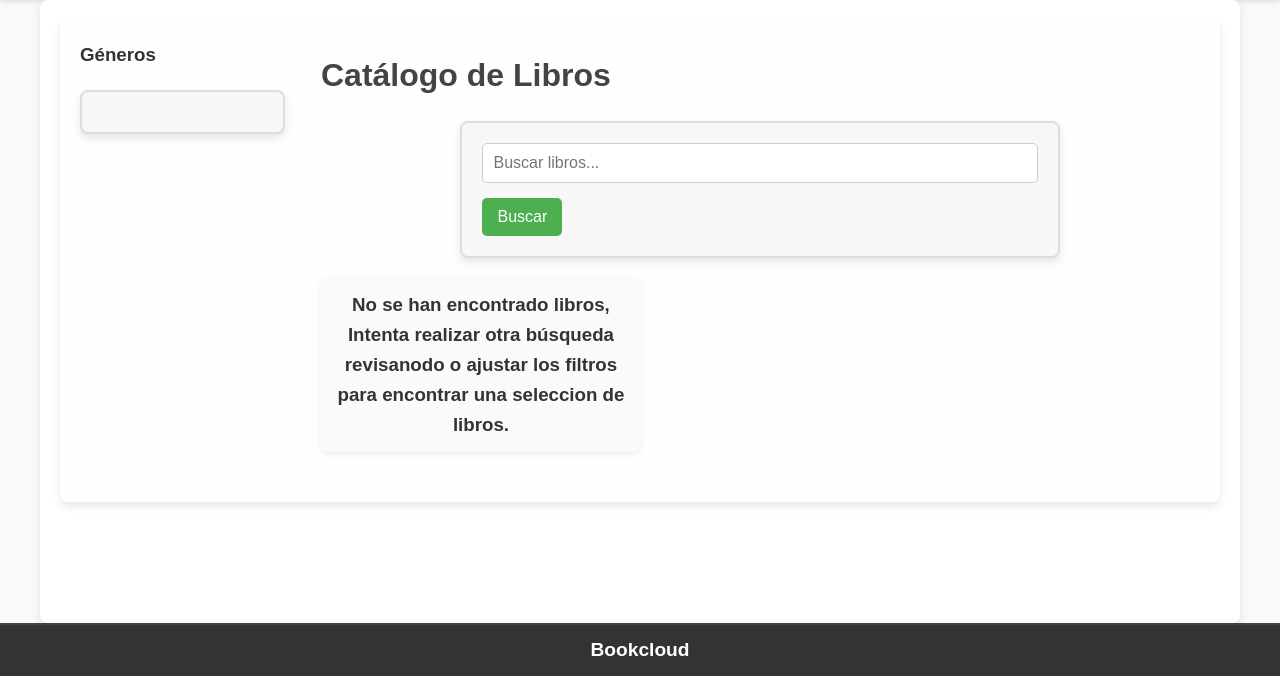
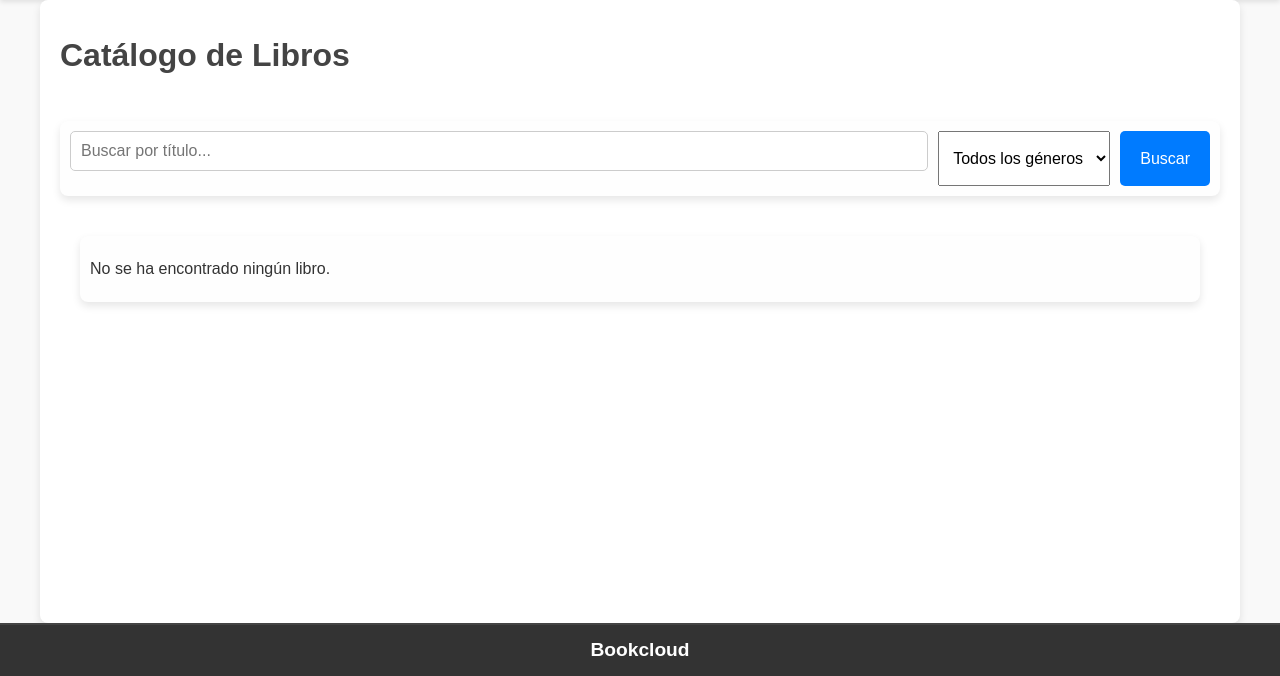
Before and after one commit to davidgarciasolis/bookclout, a PHP site: page /catalogo.php in a window 1280 px wide. Shown: the part 124-800 px from the top of the page. Run offline with PHP 8.4, Linux system fonts and the light colour scheme; data that the repository does not hold is empty; a stand-in replaces the project's code that opens the database connection.

Commit message:
Refactor catalog page layout and enhance search functionality; remove deprecated styles and files.

```diff
--- a/catalogo.php
+++ b/catalogo.php
@@ -3,125 +3,149 @@
 <head>
     <meta charset="UTF-8">
     <meta name="viewport" content="width=device-width, initial-scale=1.0">
-    <title>Catalogo</title>
+    <title>Catálogo de Libros</title>
     <link rel="stylesheet" href="css/styles.css">
+    <style>
+        .search-bar {
+            margin: 20px 0;
+            display: flex;
+            justify-content: center;
+            gap: 10px;
+        }
+
+        .search-bar input, .search-bar select {
+            padding: 10px;
+            font-size: 16px;
+        }
+
+        .search-bar button {
+            padding: 10px 20px;
+            font-size: 16px;
+            background-color: #007BFF;
+            color: white;
+            border: none;
+            cursor: pointer;
+        }
+
+        .search-bar button:hover {
+            background-color: #0056b3;
+        }
+
+        .book-grid {
+            display: grid;
+            grid-template-columns: repeat(auto-fit, minmax(200px, 1fr));
+            gap: 20px;
+            margin: 20px;
+        }
+
+        .book-item {
+            text-align: center;
+            border: 1px solid #ddd;
+            padding: 10px;
+            border-radius: 5px;
+            text-decoration: none;
+            color: inherit;
+            display: block;
+        }
+
+        .book-item:hover {
+            background-color: #f9f9f9;
+            box-shadow: 0 4px 8px rgba(0, 0, 0, 0.1);
+        }
+
+        .book-item img {
+            max-width: 100%;
+            height: auto;
+            border-radius: 5px;
+        }
+
+        .book-item h3 {
+            font-size: 18px;
+            margin: 10px 0;
+        }
+    </style>
 </head>
 <body>
+    <!-- Header -->
+    <?php include 'includes/header.php'; ?>
 
+    <main>
+        <h1>Catálogo de Libros</h1>
 
-
+        <div class="search-bar">
+            <input type="text" id="search" placeholder="Buscar por título...">
+            <select id="genre-filter">
+                <option value="">Todos los géneros</option>
                 <?php
                 include 'autenticacion/conexion.php';
+                $genresQuery = "SELECT DISTINCT genero FROM libros ORDER BY genero";
+                $genresResult = $conn->query($genresQuery);
+
+                if ($genresResult->num_rows > 0) {
+                    while ($genre = $genresResult->fetch_assoc()) {
+                        echo "<option value='" . htmlspecialchars($genre['genero']) . "'>" . htmlspecialchars($genre['genero']) . "</option>";
+                    }
+                }
                 ?>
+            </select>
+            <button onclick="filterBooks()">Buscar</button>
+        </div>
 
+        <div class="book-grid" id="book-grid">
+            <?php
+            $query = "SELECT genero, titulo, portada, isbn FROM libros ORDER BY titulo";
+            $result = $conn->query($query);
 
-
-
-<?php
-include 'includes/header.php';
-// Pagination logic
-$limit = 10;
-$page = isset($_GET['page']) ? (int)$_GET['page'] : 1;
-$offset = ($page - 1) * $limit;
-
-// Search and filter logic
-$search = isset($_GET['search']) ? $conn->real_escape_string($_GET['search']) : '';
-$selected_genres = isset($_GET['genres']) ? $_GET['genres'] : [];
-$genre_filter = '';
-if (!empty($selected_genres)) {
-    $genre_filter = "AND genero IN ('" . implode("','", array_map([$conn, 'real_escape_string'], $selected_genres)) . "')";
+            if ($result->num_rows > 0) {
+                while ($book = $result->fetch_assoc()) {
+                    echo "<a href='libro.php?isbn=" . urlencode($book['isbn']) . "' class='book-item' data-genre='" . htmlspecialchars($book['genero']) . "'>";
+                    echo "<img src='" . htmlspecialchars($book['portada']) . "' alt='" . htmlspecialchars($book['titulo']) . "'>";
+                    echo "<h3>" . htmlspecialchars($book['titulo']) . "</h3>";
+                    echo "</a>";
+                }
+            } else {
+                echo "<p>No se ha encontrado ningún libro.</p>";
             }
 
-// Query to fetch books
-$query = "SELECT * FROM libros WHERE titulo LIKE '%$search%' $genre_filter ORDER BY fecha_publicacion DESC LIMIT $limit OFFSET $offset";
-$result = $conn->query($query);
-
-// Query to fetch genres
-$genres_query = "SELECT DISTINCT genero FROM libros ORDER BY genero";
-$genres_result = $conn->query($genres_query);
-
-// Query to count total books for pagination
-$count_query = "SELECT COUNT(*) as total FROM libros WHERE titulo LIKE '%$search%' $genre_filter";
-$count_result = $conn->query($count_query);
-$total_books = $count_result->fetch_assoc()['total'];
-$total_pages = ceil($total_books / $limit);
+            $conn->close();
             ?>
-
-<main>
-    <div style="display: flex;">
-        <!-- Sidebar for genres -->
-        <aside style="width: 20%; padding: 10px;">
-            <h3>Géneros</h3>
-            <form method="GET" action="catalogo.php">
-                <?php while ($genre = $genres_result->fetch_assoc()): ?>
-                    <div>
-                        <input type="checkbox" name="genres[]" value="<?php echo htmlspecialchars($genre['genero']); ?>" <?php echo in_array($genre['genero'], $selected_genres) ? 'checked' : ''; ?>>
-                        <label><?php echo htmlspecialchars($genre['genero']); ?></label>
-                    </div>
-                <?php endwhile; ?>
-                <input type="hidden" name="search" value="<?php echo htmlspecialchars($search); ?>">
-            </form>
-        </aside>
-
-        <!-- Main content -->
-        <section style="width: 80%; padding: 10px;">
-            <h1>Catálogo de Libros</h1>
-
-            <!-- Search bar -->
-            <form method="GET" action="catalogo.php">
-                <input type="text" name="search" placeholder="Buscar libros..." value="<?php echo htmlspecialchars($search); ?>">
-                <?php foreach ($selected_genres as $genre): ?>
-                    <input type="hidden" name="genres[]" value="<?php echo htmlspecialchars($genre); ?>">
-                <?php endforeach; ?>
-                <button type="submit">Buscar</button>
-            </form>
-
-            <!-- Book list -->
-            <div class="book-list">
-                <?php if ($result->num_rows > 0): ?>
-                    <?php while ($book = $result->fetch_assoc()): ?>
-                        <div class="book-item">
-                            <img src="<?php echo htmlspecialchars($book['portada']); ?>" alt="Portada de <?php echo htmlspecialchars($book['titulo']); ?>">
-                            <div class="book-item-content">
-                                <h3><?php echo htmlspecialchars($book['titulo']); ?></h3>
-                                <p><?php echo htmlspecialchars($book['descripcion']); ?></p>
-                                <a href="libro.php?isbn=<?php echo urlencode($book['isbn']); ?>">
-                                    <button type="button" class="btn btn-available">Reservar</button>
-                                </a>
-                            </div>
-                        </div>
-                    <?php endwhile; ?>
-                <?php else: ?>
-                    <div class="book-item" style="flex-grow: 1; justify-content: center; text-align: center;">
-                        <div class="book-item-content">
-                            <h3>No se han encontrado libros,
-                            Intenta realizar otra búsqueda revisanodo o ajustar los filtros para encontrar una seleccion de libros.</h3>
-                        </div>
-                    </div>
-                <?php endif; ?>
-            </div>
-
-            <!-- Pagination -->
-            <div style="margin-top: 20px;">
-                <?php for ($i = 1; $i <= $total_pages; $i++): ?>
-                    <a href="catalogo.php?page=<?php echo $i; ?>&search=<?php echo urlencode($search); ?>&<?php echo http_build_query(['genres' => $selected_genres]); ?>" style="margin: 0 5px; text-decoration: none; <?php echo $i === $page ? 'font-weight: bold;' : ''; ?>">
-                        <?php echo $i; ?>
-                    </a>
-                <?php endfor; ?>
-            </div>
-        </section>
         </div>
     </main>
 
     <script>
-    document.querySelectorAll('input[name="genres[]"]').forEach(checkbox => {
-        checkbox.addEventListener('change', () => {
-            const form = checkbox.closest('form');
-            form.submit();
+        function filterBooks() {
+            const searchInput = document.getElementById('search').value.toLowerCase();
+            const genreFilter = document.getElementById('genre-filter').value;
+            const books = document.querySelectorAll('.book-item');
+            let hasVisibleBooks = false;
+
+            books.forEach(book => {
+                const title = book.querySelector('h3').textContent.toLowerCase();
+                const genre = book.getAttribute('data-genre');
+
+                if ((title.includes(searchInput) || searchInput === '') && (genre === genreFilter || genreFilter === '')) {
+                    book.style.display = '';
+                    hasVisibleBooks = true;
+                } else {
+                    book.style.display = 'none';
+                }
             });
-    });
+
+            const noBooksMessage = document.getElementById('no-books-message');
+            if (!hasVisibleBooks) {
+                if (!noBooksMessage) {
+                    const message = document.createElement('p');
+                    message.id = 'no-books-message';
+                    message.textContent = 'No se ha encontrado ningún libro.';
+                    document.getElementById('book-grid').appendChild(message);
+                }
+            } else if (noBooksMessage) {
+                noBooksMessage.remove();
+            }
+        }
     </script>
 
+    <!-- Footer -->
     <?php include 'includes/footer.php'; ?>
 </body>
 </html>
--- a/css/styles.css
+++ b/css/styles.css
@@ -159,6 +159,7 @@ table tr:hover {
     background-color: #f1f1f1;
 }
 
+
 /* Lists */
 ul {
     padding: 0;
@@ -177,111 +178,3 @@ ul {
     object-fit: cover;
     margin-right: 15px;
 }
-
-/* --- Responsive Catalogo Layout --- */
-.catalogo-container {
-    display: flex;
-    gap: 24px;
-}
-
-.catalogo-sidebar {
-    width: 20%;
-    min-width: 180px;
-    background: #f5f5f5;
-    border-radius: 8px;
-    padding: 16px 10px;
-    box-sizing: border-box;
-}
-
-.catalogo-main {
-    width: 80%;
-    min-width: 0;
-}
-
-.catalogo-pagination {
-    margin-top: 20px;
-    display: flex;
-    flex-wrap: wrap;
-    gap: 8px;
-}
-.pagination-link {
-    margin: 0 5px;
-    text-decoration: none;
-    color: #007bff;
-    padding: 4px 10px;
-    border-radius: 4px;
-    background: #f0f0f0;
-    transition: background 0.2s;
-}
-.pagination-link.active, .pagination-link:hover {
-    font-weight: bold;
-    background: #007bff;
-    color: #fff;
-}
-
-.book-list {
-    display: flex;
-    flex-wrap: wrap;
-    gap: 18px;
-}
-.book-item {
-    flex: 1 1 260px;
-    max-width: 320px;
-    min-width: 220px;
-    background: #fafafa;
-    border-radius: 8px;
-    box-shadow: 0 2px 6px rgba(0,0,0,0.07);
-    padding: 12px;
-    display: flex;
-    flex-direction: column;
-    align-items: center;
-}
-.book-item img {
-    width: 100px;
-    height: 140px;
-    object-fit: cover;
-    border-radius: 6px;
-    margin-bottom: 10px;
-}
-.book-item-content {
-    width: 100%;
-    text-align: center;
-}
-
-/* --- Responsive Styles --- */
-@media (max-width: 900px) {
-    .catalogo-container {
-        flex-direction: column;
-    }
-    .catalogo-sidebar, .catalogo-main {
-        width: 100%;
-        min-width: 0;
-    }
-    .book-list {
-        justify-content: center;
-    }
-}
-
-@media (max-width: 600px) {
-    main {
-        padding: 8px;
-    }
-    .catalogo-sidebar {
-        padding: 10px 4px;
-    }
-    .book-item {
-        min-width: 140px;
-        max-width: 100%;
-        padding: 8px;
-    }
-    .book-item img {
-        width: 80px;
-        height: 110px;
-    }
-    .book-item-content h3 {
-        font-size: 1.1em;
-    }
-    .catalogo-pagination {
-        gap: 4px;
-    }
-}
```
Also changed, not shown: catalogov2.php (deleted, +0 -151 lines), css/login.css (+0 -15 lines), reservas_prestamos.php (+1 -15 lines), reservas_prestamosv2.php (added). Lines whose indentation alone changed are shown as unchanged.
